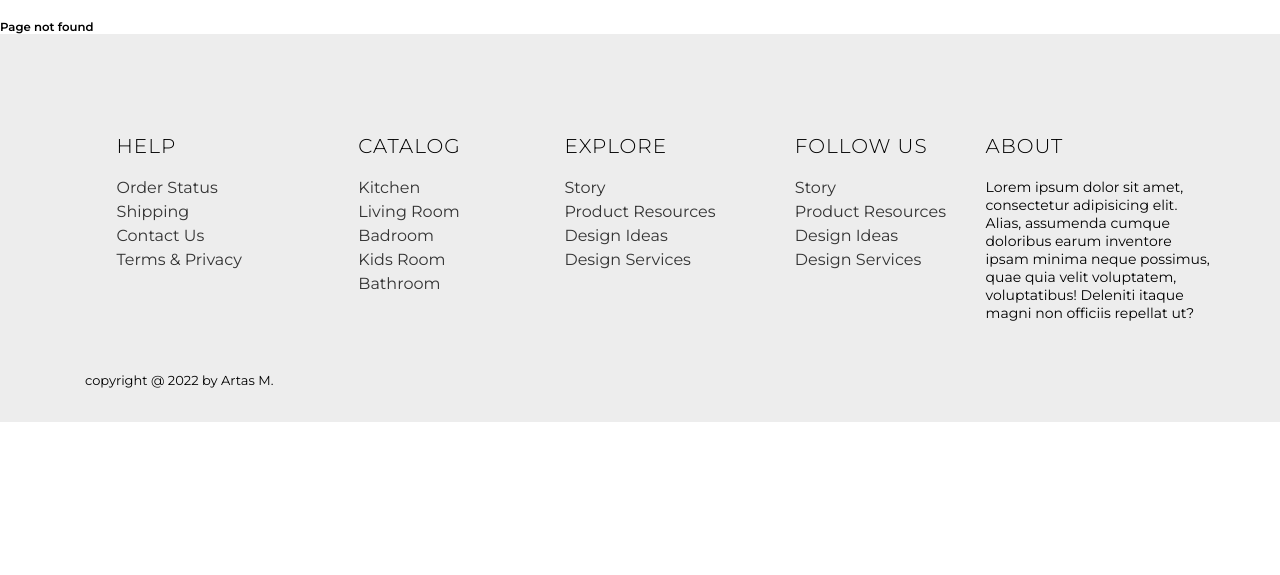
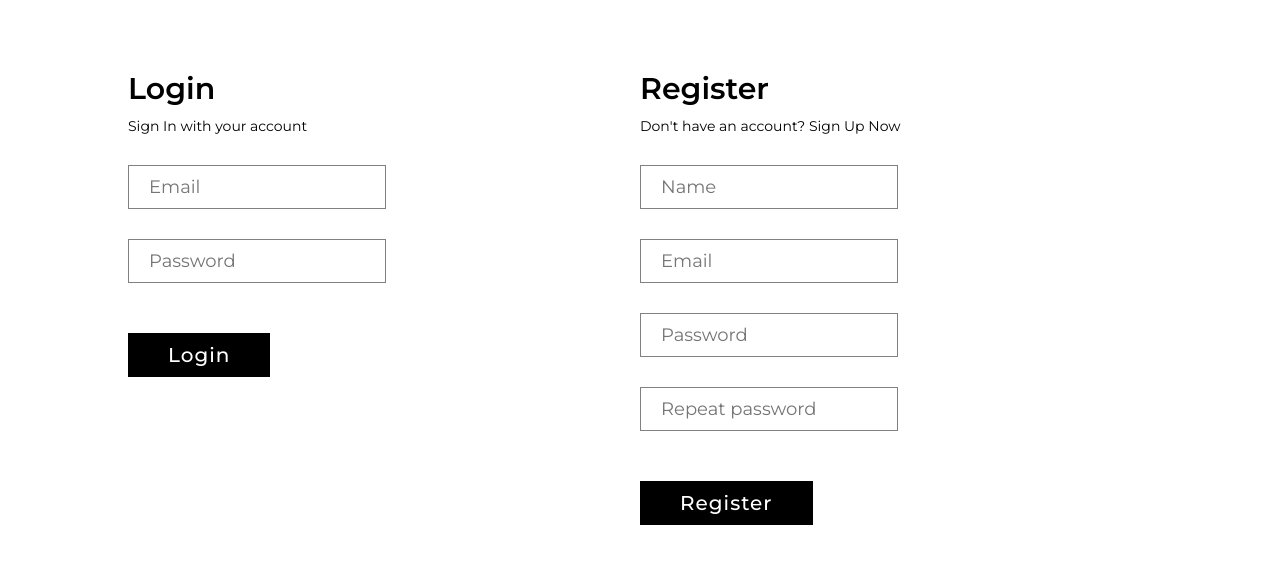
Before and after one commit to saturnas5/shop, a React (Create React App) app: page /login in a window 1280 px wide. Shown: the part 145-720 px from the top of the page. Built offline with nearby package versions, Linux system fonts and the light colour scheme; no server answers.

Commit message:
added input component and Login page

```diff
--- a/src/App.js
+++ b/src/App.js
@@ -14,6 +14,7 @@ import ProductDetails from "./pages/ProductDetails";
 import Footer from "./components/Footer";
 import NotFound from "./pages/NotFound";
 import Cart from "./pages/Cart";
+import Login from "./pages/Login";
 
 
 const App = () => {
@@ -45,6 +46,9 @@ const App = () => {
           <Route exact path='/cart'>
               <Cart/>
           </Route>
+          <Route exact path='/login'>
+              <Login/>
+          </Route>
 
           <Route>
               <NotFound/>
--- a/src/components/Header/index.js
+++ b/src/components/Header/index.js
@@ -61,7 +61,7 @@ const Header = () => {
                         </ul>
                     </nav>
                     <div className="header__login">
-                        <Link to='/' className='header__login-link'><span>login</span></Link>
+                        <Link to='/login' className='header__login-link'><span>login</span></Link>
                     </div>
                 </div>
             </header>
--- /dev/null
+++ b/src/components/Input/index.js
@@ -0,0 +1,14 @@
+import React from "react";
+
+const Input = (props) => {
+    const {name, type, placeholder, value, onInputChange} = props
+
+    return (
+        <div className='form__input-box'>
+            <input className='form-input' value={value} onChange={e => onInputChange(e.target.value)} type={type} placeholder={placeholder}/>
+            <label className='form-input__label'>{name}</label>
+        </div>
+    )
+}
+
+export default Input;
--- /dev/null
+++ b/src/components/Input/style.scss
@@ -0,0 +1,36 @@
+.form__input-box {
+  position: relative;
+}
+
+.form-input {
+  padding: 1rem 2rem;
+  font-size: 1.8rem;
+  border: 1px solid grey;
+  transition: all .3s;
+  font-family: inherit;
+
+  &:focus {
+    outline: none;
+    border: 1px solid black;
+
+    &::placeholder {
+      opacity: 0;
+      visibility: hidden;
+    }
+  }
+
+  &__label {
+    font-size: 1.8rem;
+    position: absolute;
+    top: 24%;
+    left: 2rem;
+    opacity: 0;
+    visibility: hidden;
+    transition: all .2s;
+  }
+  &:focus + .form-input__label {
+    transform: translateY(3.5rem) scale(.9);
+    opacity: 1;
+    visibility: visible;
+  }
+}
--- a/src/css/style.css
+++ b/src/css/style.css
@@ -17,6 +17,28 @@ body {
   height: 30rem;
   background-color: chocolate;
   margin: 0 auto; }
+
+.btn {
+  margin-top: 2rem;
+  border: none;
+  background-color: black;
+  color: #ffffff;
+  font-family: inherit;
+  font-size: 2rem;
+  font-weight: 500;
+  letter-spacing: 1px;
+  padding: 1rem 4rem;
+  transition: all .2s; }
+  .btn:hover {
+    cursor: pointer;
+    color: black;
+    background-color: #ffffff;
+    box-shadow: inset 0 0rem 0rem 2px black; }
+  .btn:active {
+    transform: scale(0.95); }
+
+.heading-3 {
+  font-size: 3rem; }
 
 .header__row {
   display: flex;
@@ -454,6 +476,34 @@ body {
     background-color: #ffffff;
     padding: 0 .5rem; }
 
+.form__input-box {
+  position: relative; }
+
+.form-input {
+  padding: 1rem 2rem;
+  font-size: 1.8rem;
+  border: 1px solid grey;
+  transition: all .3s;
+  font-family: inherit; }
+  .form-input:focus {
+    outline: none;
+    border: 1px solid black; }
+    .form-input:focus::placeholder {
+      opacity: 0;
+      visibility: hidden; }
+  .form-input__label {
+    font-size: 1.8rem;
+    position: absolute;
+    top: 24%;
+    left: 2rem;
+    opacity: 0;
+    visibility: hidden;
+    transition: all .2s; }
+  .form-input:focus + .form-input__label {
+    transform: translateY(3.5rem) scale(0.9);
+    opacity: 1;
+    visibility: visible; }
+
 .products {
   display: grid;
   grid-template-columns: 10vw 15% 1fr 10vw;
@@ -807,3 +857,31 @@ body {
       cursor: pointer; }
     .cart__stripe-checkout:active {
       transform: translateY(0); }
+
+.login {
+  display: grid;
+  grid-template-columns: 10vw 1fr 1fr 10vw; }
+  .login__login {
+    grid-column: 2 / 3;
+    margin-bottom: 10rem;
+    margin-top: 5rem; }
+    .login__login-text {
+      display: inline-block;
+      margin-top: 1rem;
+      margin-bottom: 3rem;
+      font-size: 1.4rem; }
+    .login__login-form {
+      display: flex;
+      flex-direction: column;
+      align-items: flex-start;
+      gap: 3rem;
+      position: relative; }
+  .login__register {
+    margin-bottom: 10rem;
+    margin-top: 5rem; }
+
+.register__form {
+  display: flex;
+  flex-direction: column;
+  gap: 3rem;
+  align-items: flex-start; }
--- /dev/null
+++ b/src/pages/Login/index.js
@@ -0,0 +1,44 @@
+import React, {useState} from "react";
+import Input from "../../components/Input";
+
+const Login = () => {
+    const [name, setName] =  useState('')
+    const [email, setEmail] =  useState('')
+    const [password, setPassword] =  useState('')
+    const [passwordRpt, setPasswordRpt] =  useState('')
+
+    const handleLoginSubmit = (e) => {
+        e.preventDefault();
+    }
+
+    const handleRegisterSubmit = (e) => {
+        e.preventDefault();
+    }
+
+    return (
+        <div className="login">
+            <div className="login__login">
+                <h3 className="login__login-title heading-3">Login</h3>
+                <span className="login__login-text">Sign In with your account</span>
+                <form className="login__login-form" onSubmit={handleLoginSubmit}>
+                    <Input value={email} onInputChange={setEmail} type='email' placeholder='Email' name='Email'/>
+                    <Input value={password} onInputChange={setPassword} type='password' placeholder='Password' name='Password'/>
+                    <input className='btn' type="submit" value='Login'/>
+                </form>
+            </div>
+            <div className="login__register">
+                <h3 className="register__title heading-3">Register</h3>
+                <span className="login__login-text">Don't have an account? Sign Up Now</span>
+                <form className="register__form" onSubmit={handleRegisterSubmit}>
+                    <Input value={name} onInputChange={setName} type='text' placeholder='Name' name='Name'/>
+                    <Input value={email} onInputChange={setEmail} type='email' placeholder='Email' name='Email'/>
+                    <Input value={password} onInputChange={setPassword} type='password' placeholder='Password' name='Password'/>
+                    <Input value={passwordRpt} onInputChange={setPasswordRpt} type='password' placeholder='Repeat password' name='Repeat password'/>
+                    <input className='btn' type="submit" value='Register'/>
+                </form>
+            </div>
+        </div>
+    )
+}
+
+export default Login;
--- /dev/null
+++ b/src/pages/Login/style.scss
@@ -0,0 +1,43 @@
+.login {
+  display: grid;
+  grid-template-columns: 10vw 1fr 1fr 10vw;
+
+
+  &__login {
+    grid-column: 2 / 3;
+    margin-bottom: 10rem;
+    margin-top: 5rem;
+
+    &-text {
+      display: inline-block;
+      margin-top: 1rem;
+      margin-bottom: 3rem;
+      font-size: 1.4rem;
+    }
+
+    &-form {
+      display: flex;
+      flex-direction: column;
+      align-items: flex-start;
+      gap: 3rem;
+      position: relative;
+
+    }
+  }
+
+  &__register {
+    margin-bottom: 10rem;
+    margin-top: 5rem;
+
+  }
+}
+
+.register {
+
+  &__form {
+    display: flex;
+    flex-direction: column;
+    gap: 3rem;
+    align-items: flex-start;
+  }
+}
--- a/src/sass/_base.scss
+++ b/src/sass/_base.scss
@@ -21,3 +21,26 @@ body {
   background-color: chocolate;
   margin: 0 auto;
 }
+
+.btn {
+  margin-top: 2rem;
+  border: none;
+  background-color: black;
+  color: #ffffff;
+  font-family: inherit;
+  font-size: 2rem;
+  font-weight: 500;
+  letter-spacing: 1px;
+  padding: 1rem 4rem;
+  transition: all .2s;
+
+  &:hover {
+    cursor: pointer;
+    color: black;
+    background-color: #ffffff;
+    box-shadow: inset 0 0rem 0rem 2px black;
+  }
+  &:active {
+    transform: scale(.95);
+  }
+}
--- a/src/sass/_typography.scss
+++ b/src/sass/_typography.scss
@@ -0,0 +1,3 @@
+.heading-3 {
+  font-size: 3rem;
+}
--- a/src/sass/main.scss
+++ b/src/sass/main.scss
@@ -9,9 +9,11 @@
 @import "./src/components/Footer/style";
 @import "./src/components/FooterNav/style";
 @import "./src/components/Filter/style";
+@import "./src/components/Input/style";
 
 // pages
 @import "./src/pages/Main/style";
 @import "./src/pages/ProductsPage/style";
 @import "./src/pages/ProductDetails/style";
 @import "./src/pages/Cart/style";
+@import "./src/pages/Login/style";
```
